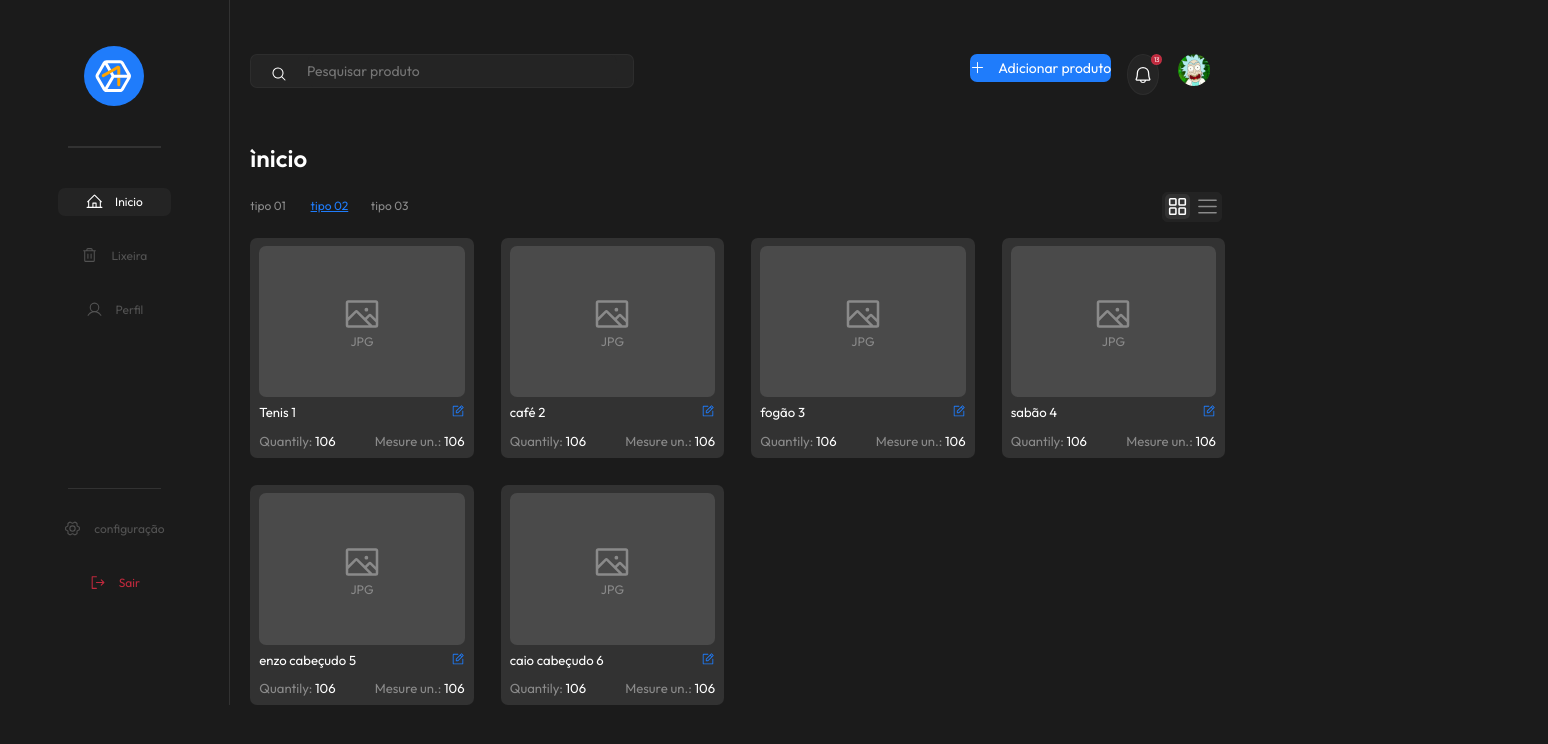
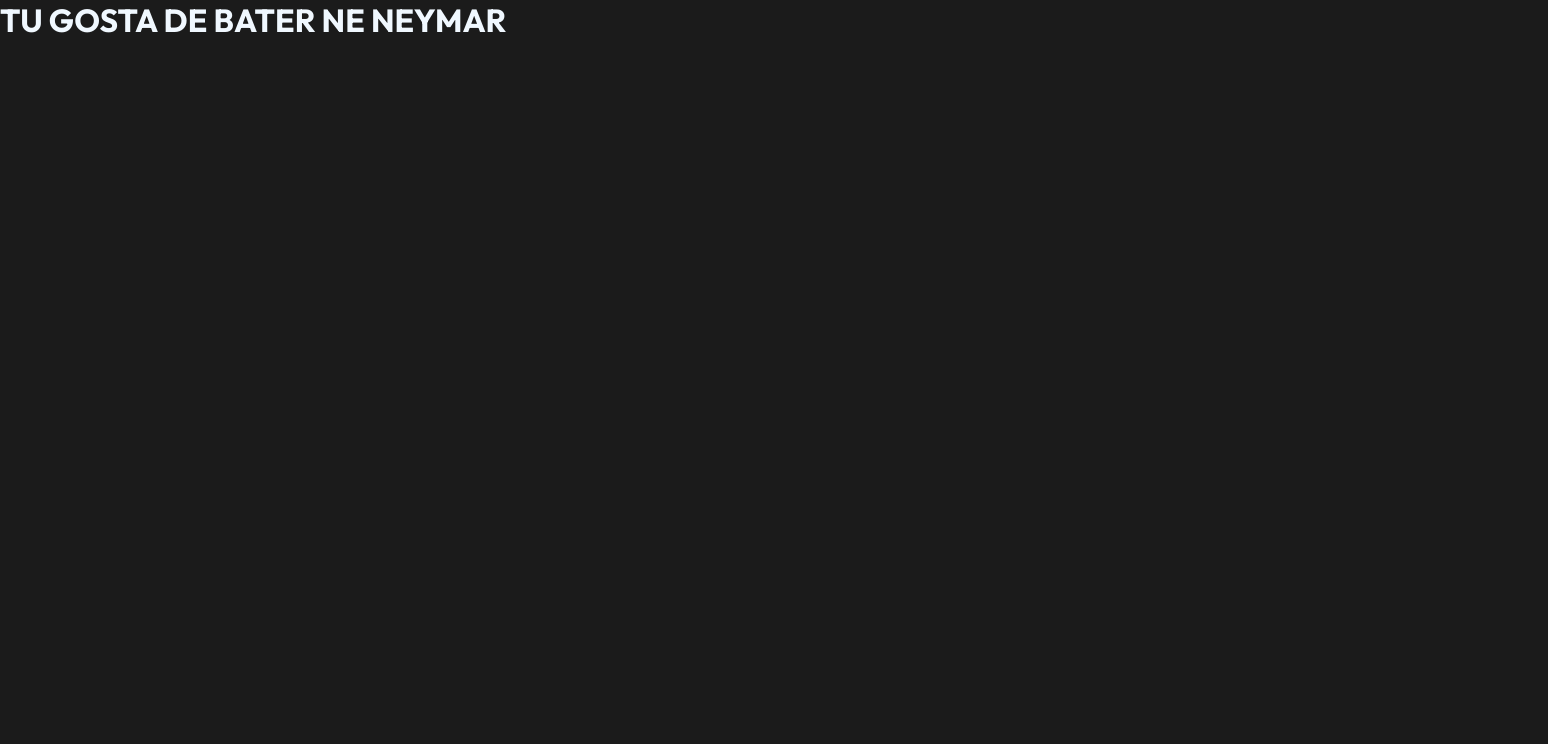
Before and after one commit to yeaaah-dev/yeah-stock, a React (Vite) app: page /RegistrationScreen in a window 1280 px wide. Shown: the top 744 px of the page, 1548 px wide, since content can reach past the window. Built offline with nearby package versions, Linux system fonts and the light colour scheme; data requests are answered from the project's data file.

Commit message:
feat: add routes

```diff
--- a/package.json
+++ b/package.json
@@ -14,7 +14,8 @@
     "axios": "^1.5.1",
     "json-server": "^0.17.4",
     "react": "^18.2.0",
-    "react-dom": "^18.2.0"
+    "react-dom": "^18.2.0",
+    "react-router-dom": "^6.18.0"
   },
   "devDependencies": {
     "@types/react": "^18.2.15",
--- /dev/null
+++ b/src/error-page.jsx
@@ -0,0 +1,16 @@
+import { useRouteError } from "react-router-dom";
+import style from "../src/pages/home/app.module.css";
+
+export function ErrorPage() {
+  const error = useRouteError();
+
+  return (
+    <div id="error-page" className={style["error-page"]}>
+      <h1>Oops!</h1>
+      <p>Sorry, an unexpected error has occurred.</p>
+      <p>
+        <i>{error.statusText || error.message}</i>
+      </p>
+    </div>
+  );
+}
--- a/src/main.jsx
+++ b/src/main.jsx
@@ -1,10 +1,25 @@
-import React from 'react'
-import ReactDOM from 'react-dom/client'
-import App from './../src/pages/home'
-import './styles/global.css'
+import ReactDOM from "react-dom/client";
+import "./styles/global.css";
+import { createBrowserRouter, RouterProvider } from "react-router-dom";
+import React from "react";
+import { ErrorPage } from "./error-page";
+import { RegistrationScreen } from "./pages/home/RegistrationScreen";
+import { Root } from "./routes/root";
 
-ReactDOM.createRoot(document.getElementById('root')).render(
+const router = createBrowserRouter([
+  {
+    path: "/",
+    element: <Root />,
+    errorElement: <ErrorPage />,
+  },
+  {
+    path: "/RegistrationScreen",
+    element: <RegistrationScreen />,
+  },
+]);
+
+ReactDOM.createRoot(document.getElementById("root")).render(
   <React.StrictMode>
-    <App />
+    <RouterProvider router={router} />
   </React.StrictMode>
-)
+);
--- /dev/null
+++ b/src/pages/home/RegistrationScreen.jsx
@@ -0,0 +1,9 @@
+import styles from "../../pages/home/RegistrationScreen.module.css";
+
+export function RegistrationScreen() {
+  return (
+    <div>
+      <h1 className={styles["title"]}>TU GOSTA DE BATER NE NEYMAR</h1>
+    </div>
+  );
+}
--- /dev/null
+++ b/src/pages/home/RegistrationScreen.module.css
@@ -0,0 +1,3 @@
+.title {
+  color: aliceblue;
+}
--- a/src/pages/home/app.module.css
+++ b/src/pages/home/app.module.css
@@ -121,3 +121,7 @@
 .modal-close {
   visibility: hidden;
 }
+
+.error-page {
+  color: #fff;
+}
--- a/src/pages/home/index.jsx
+++ b/src/pages/home/index.jsx
@@ -11,6 +11,7 @@
 import style from "../home/app.module.css";
 import Rick from "../../assets/images/RickAndMory.png";
 import { modalStatus } from "../../components/ModalComponent/Modal";
+import { Link } from "react-router-dom";
 
 const tabs = [
   {
@@ -31,7 +32,7 @@
   return <Plus size={15} />;
 }
 
-function App() {
+export function App() {
   const [currentTab, setCurrentTab] = useState(1);
   const [search, setSearch] = useState("");
   const [products, setProducts] = useState([]);
@@ -95,12 +96,14 @@
             }}
           />
           <div className={style["button-icons"]}>
+            <Link to={`RegistrationScreen`}>
               <Button
                 label={"Adicionar produto"}
                 icon={<Icon />}
                 buttonBackgroundOff={"not"}
                 className={style["Button"]}
               />
+            </Link>
 
             <div className={style["icon-photo"]}>
               <Bell size={20} className={style["icon-bell"]} />
--- /dev/null
+++ b/src/routes/root.jsx
@@ -0,0 +1,9 @@
+import App from "../pages/home";
+
+export function Root() {
+  return (
+    <>
+      <App />
+    </>
+  );
+}
```
Also changed, not shown: src/components/Button/Button.jsx (+10 -6 lines), 1 other file (tests, documents, lock files or other folders). Lines whose indentation alone changed are shown as unchanged.
